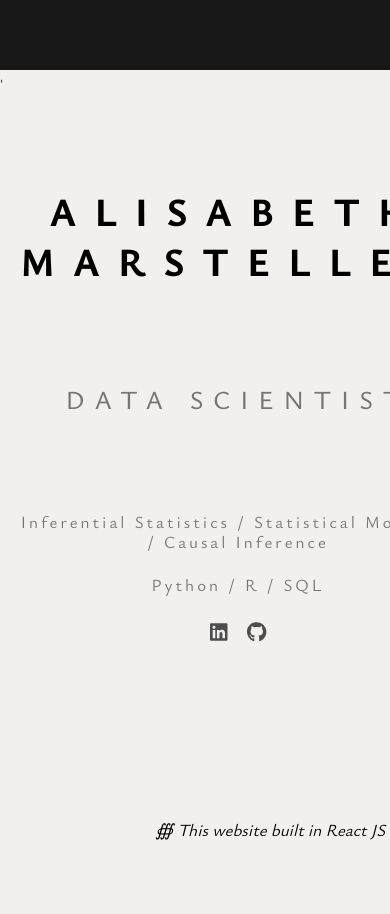
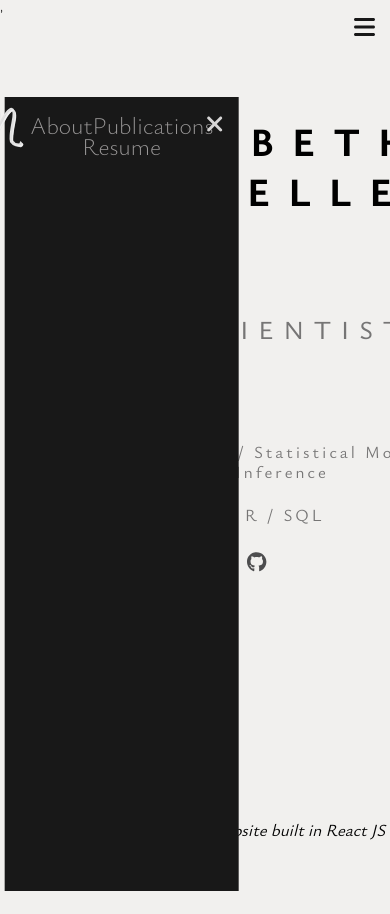
Before and after one commit to aam3/Personal_Website, a React (Create React App) app: page / in a window 390 px wide. Shown: the top 914 px of the page. After the commit the page ends 844 px from the top, so only its background shows below. Built offline with nearby package versions, Linux system fonts and the light colour scheme.

Commit message:
edited navbar media at top

```diff
--- a/src/components/Sidebar/index.scss
+++ b/src/components/Sidebar/index.scss
@@ -118,14 +118,17 @@
 
   @media screen and (max-width: 1200px) {
     .nav-bar {
-      background: #181818; // Keep background consistent
+      background: transparent;
+      position: initial;
+      height: auto;
+      min-height: auto;
 
       nav {
-        display: none; // Hide nav by default on mobile
+        // display: none; // Hide nav by default on mobile
         position: fixed;
         top: 70px; // Start below the header
         left: 0;
-        width: 100%;
+        width: 60%;
         height: calc(100vh - 70px);
         background: #181818;
         flex-direction: column;
```
